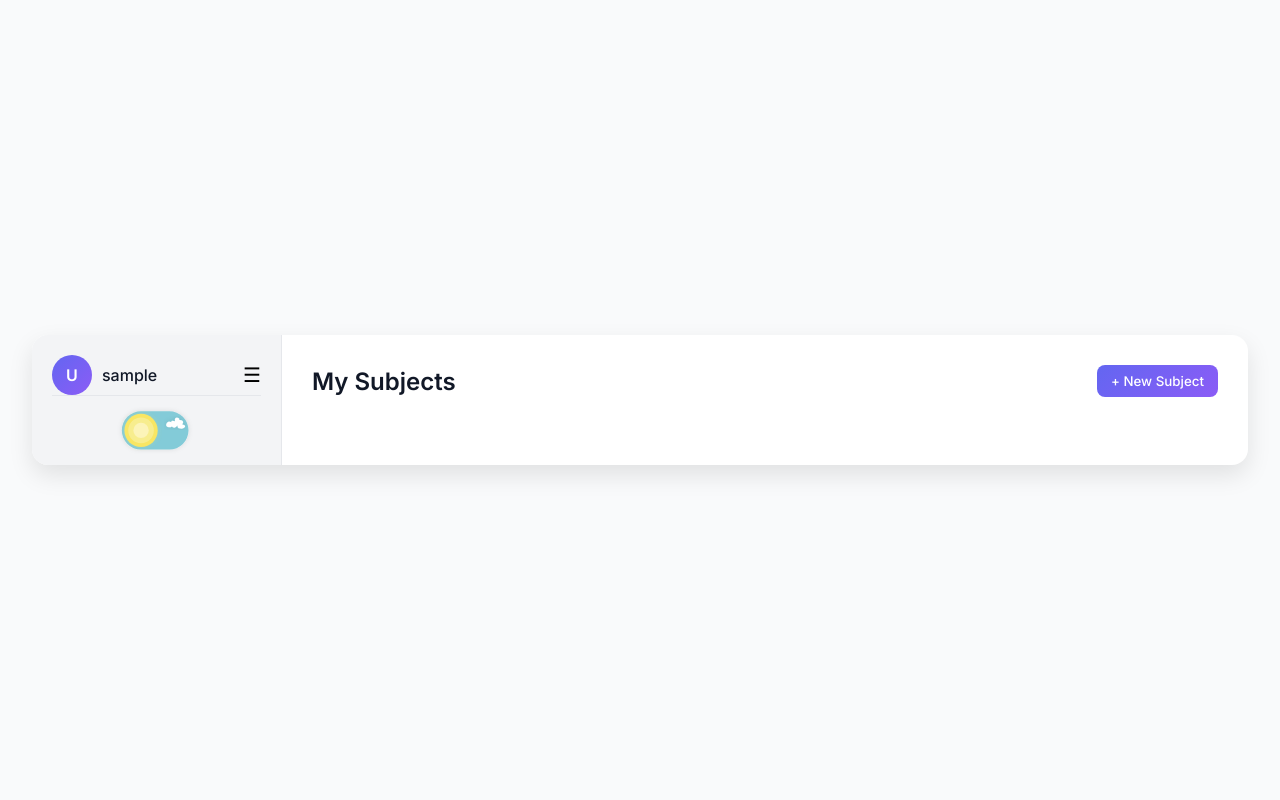
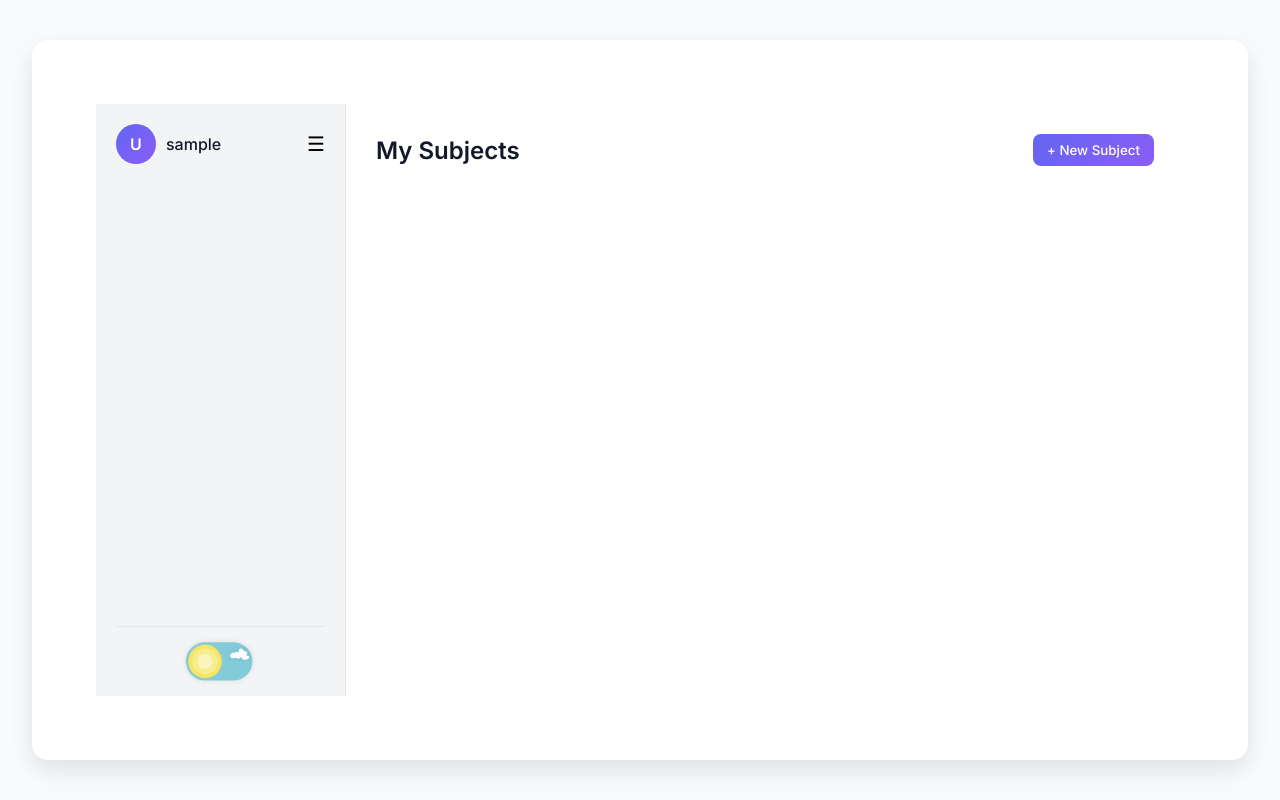
Before and after one commit to jirasekd/QuizMate, a website: page Coding/public/index.html in a window 1280 px wide. Drawn offline with nearby package versions, Linux system fonts and the light colour scheme; no server answers; sample sign-in values are in the browser's storage.

Commit message:
Update style.css

```diff
--- a/Coding/public/style.css
+++ b/Coding/public/style.css
@@ -46,7 +46,7 @@ body.dark-mode {
 }
 
 html, body, #root {
-  height: auto;
+  height: 100%;
   overflow: hidden;  /* Zabrání nechtěnému scrollování celé stránky, layout je řešen uvnitř .app */
 }
 
@@ -72,6 +72,7 @@ body {
   border-radius: calc(var(--radius) + 4px);
   overflow: hidden;  /* Zabrání scrollování kolem app */
   box-shadow: var(--shadow-lg);
+  padding: 5%;
 }
 
 .avatar {
```
